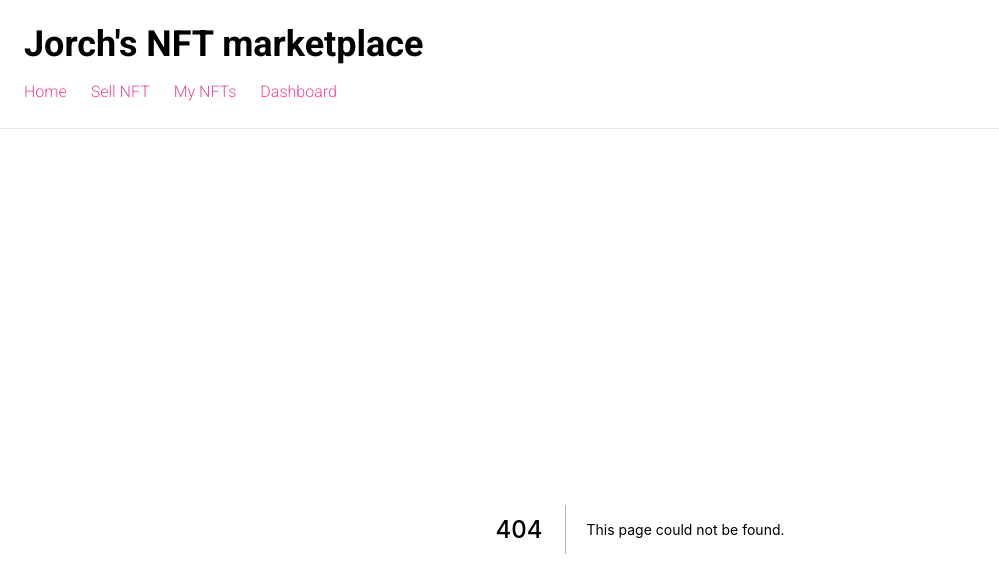
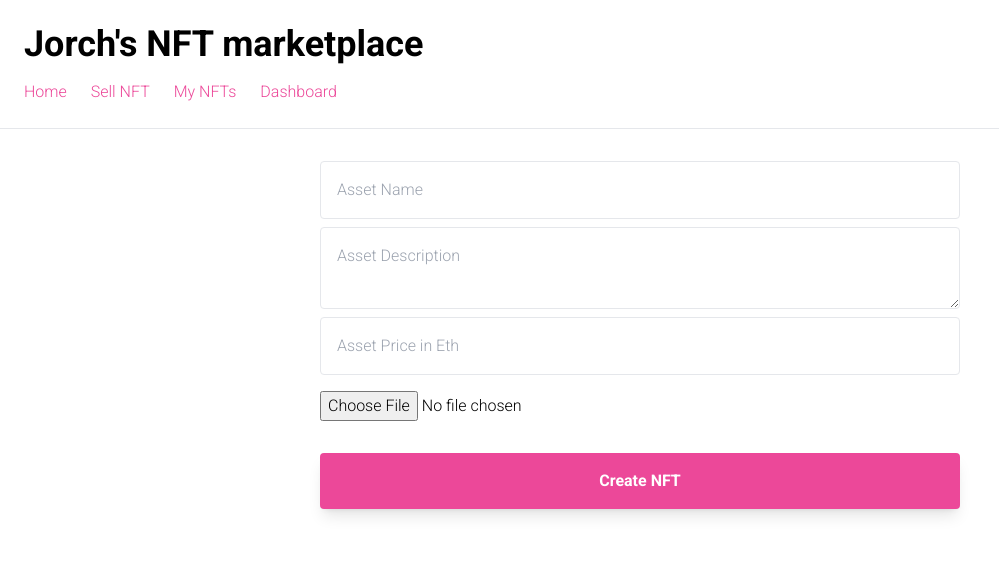
Before and after one commit to JorchRL/nft-marketplace, a Next.js app: page /create-nft in a window 1280 px wide. Before the commit this address had no page. Shown: the top 576 px of the page, without its empty margins (0-999 px from the left). Built offline with nearby package versions, Linux system fonts and the light colour scheme.

Commit message:
Add markup and styles for /create-nft page

```diff
--- /dev/null
+++ b/pages/create-nft.jsx
@@ -0,0 +1,16 @@
+import Head from "next/head"
+
+export default function CreateItem () {
+  return (
+    <div className="flex justify-center">
+      <div className="w-1/2 flex flex-col pb-12">
+        <input placeholder="Asset Name" className="mt-8 border rounded p-4"/>
+        <textarea placeholder="Asset Description" className="mt-2 border rounded p-4"/>
+        <input placeholder="Asset Price in Eth" className="mt-2 border rounded p-4"/>
+        <input type="file" name="asset" className="my-4"/>
+        {/* display asset file */}
+        <button className="font-bold mt-4 bg-pink-500 text-white rounded p-4 shadow-lg ">Create NFT</button>
+      </div>
+    </div>
+  )
+}
```
